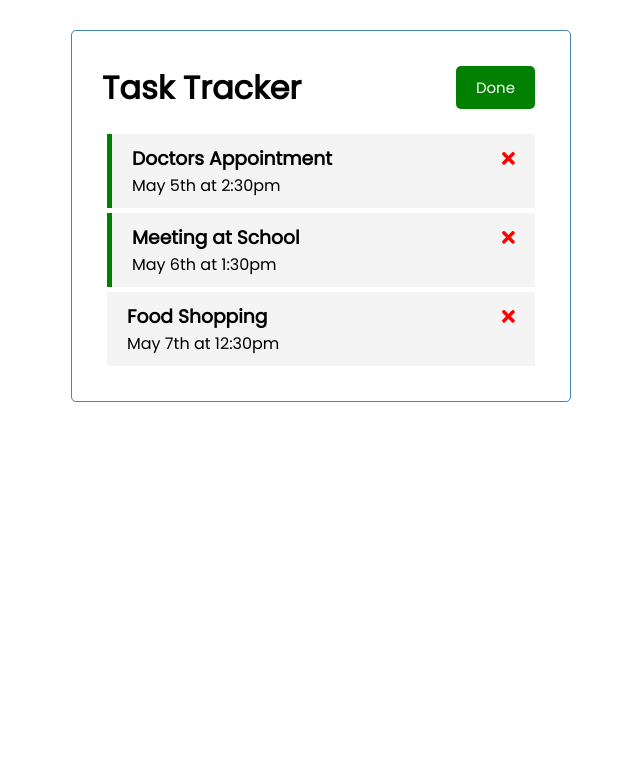
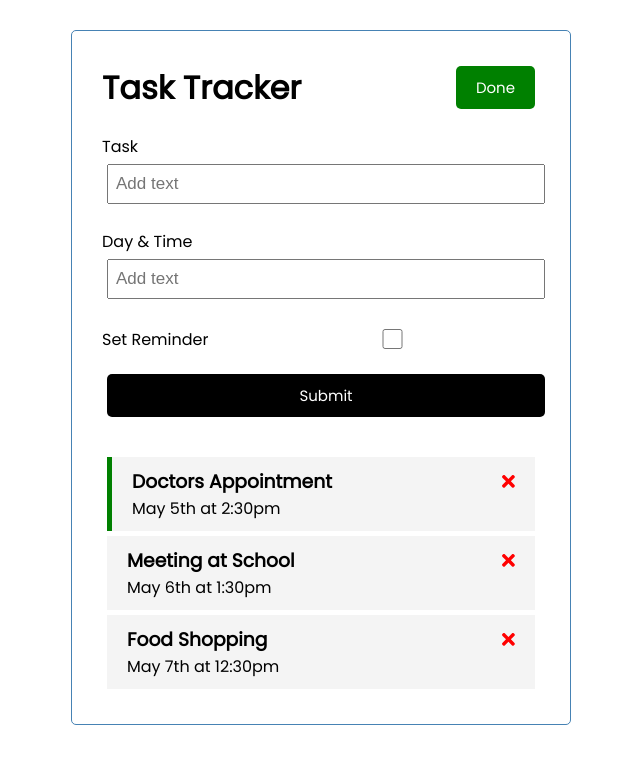
Before and after one commit to chiguayeshao/angularDemo, an Angular app: page / in a window 1280 px wide. Shown: the top 764 px of the page, without its empty margins (319-959 px from the left). Built offline with nearby package versions, Linux system fonts and the light colour scheme; data requests are answered from the project's data file.

Commit message:
add form

```diff
--- a/db.json
+++ b/db.json
@@ -10,7 +10,7 @@
       "id": 2,
       "text": "Meeting at School",
       "day": "May 6th at 1:30pm",
-      "reminder": true
+      "reminder": false
     },
     {
       "id": 3,
--- /dev/null
+++ b/src/app/components/add-task/add-task.component.css
@@ -0,0 +1,3 @@
+.add-form{
+    margin-bottom: 40px;
+}
--- /dev/null
+++ b/src/app/components/add-task/add-task.component.html
@@ -0,0 +1,19 @@
+<form class="add-form">
+    <div class="form-control">
+        <label for="text">Task</label>
+        <input type="text" name="text" id="text" [(ngModel)]="text" placeholder="Add text">
+    </div>
+
+    <div class="form-control">
+        <label for="day">Day & Time</label>
+        <input type="text" name="day" id="day" [(ngModel)]="day" placeholder="Add text">
+    </div>
+
+    <div class="form-control form-control-check">
+        <label for="reminder">Set Reminder</label>
+        <input type="checkbox" name="reminder" id="reminder" [(ngModel)]="reminder">
+    </div>
+
+    <input type="submit" name="Save Task" class="btn btn-block">
+
+</form>
--- /dev/null
+++ b/src/app/components/add-task/add-task.component.ts
@@ -0,0 +1,19 @@
+import { Component, OnInit } from '@angular/core';
+
+@Component({
+  selector: 'app-add-task',
+  templateUrl: './add-task.component.html',
+  styleUrls: ['./add-task.component.css']
+})
+export class AddTaskComponent implements OnInit {
+
+  text: string;
+  day: string;
+  reminder: boolean = false;
+
+  constructor() { }
+
+  ngOnInit(): void {
+  }
+
+}
--- a/src/app/components/tasks/tasks.component.html
+++ b/src/app/components/tasks/tasks.component.html
@@ -1,2 +1,6 @@
-<app-task-item *ngFor="let task of tasks" [task]="task" (onDeleteTask)="deleteTask(task)" (onToggleTask)="toggleTask(task)">
+<app-add-task></app-add-task>
+
+
+<app-task-item *ngFor="let task of tasks" [task]="task" (onDeleteTask)="deleteTask(task)"
+    (onToggleTask)="toggleTask(task)">
 </app-task-item>
```
Also changed, not shown: src/app/app.module.ts (+6 -2 lines), 1 other file (tests, documents, lock files or other folders).
